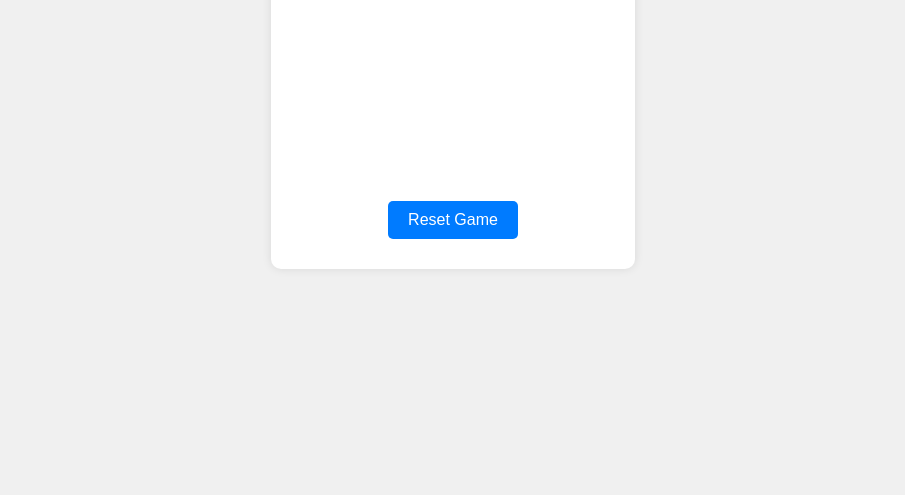
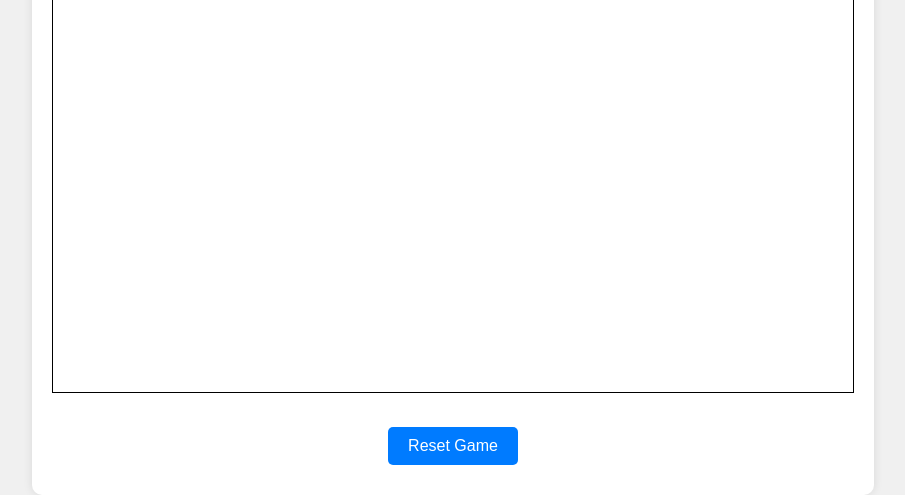
Before and after one commit to cryptobeta001/Jolens-Game, a plain HTML site: page index.html in a window 1280 px wide. Shown: the part 351-846 px from the top of the page, without its empty margins (187-1092 px from the left). Before the commit the page ends 800 px from the top, so only its background shows below. Drawn offline with Linux system fonts and the light colour scheme.

Commit message:
Update styles.css

```diff
--- a/styles.css
+++ b/styles.css
@@ -41,6 +41,13 @@ button:hover {
     background-color: #0056b3;
 }
 
+#game-canvas {
+    width: 800px;
+    height: 600px;
+    border: 1px solid #000;
+    background-color: #fff;
+}
+
 #result {
     font-size: 18px;
     margin-top: 20px;
```
